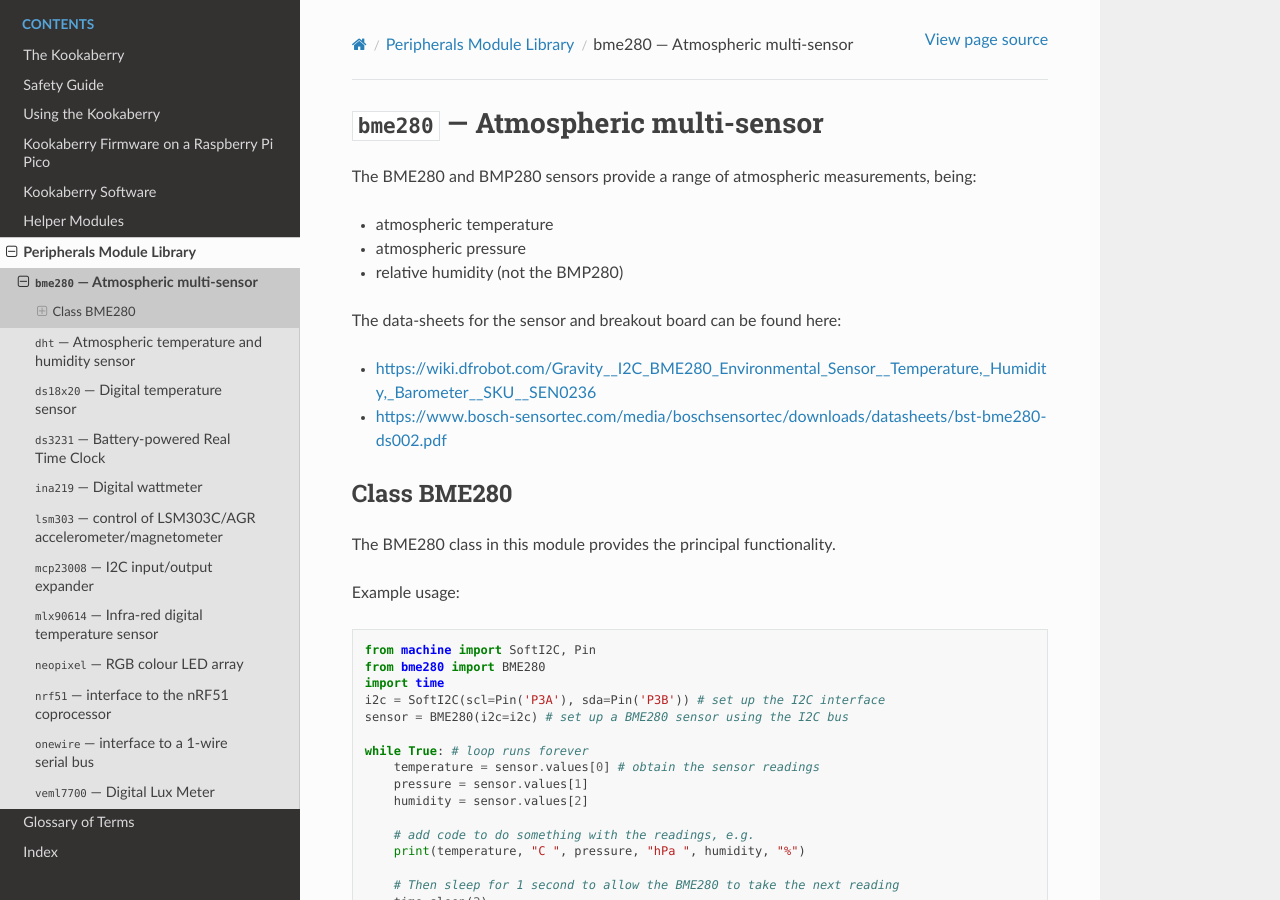
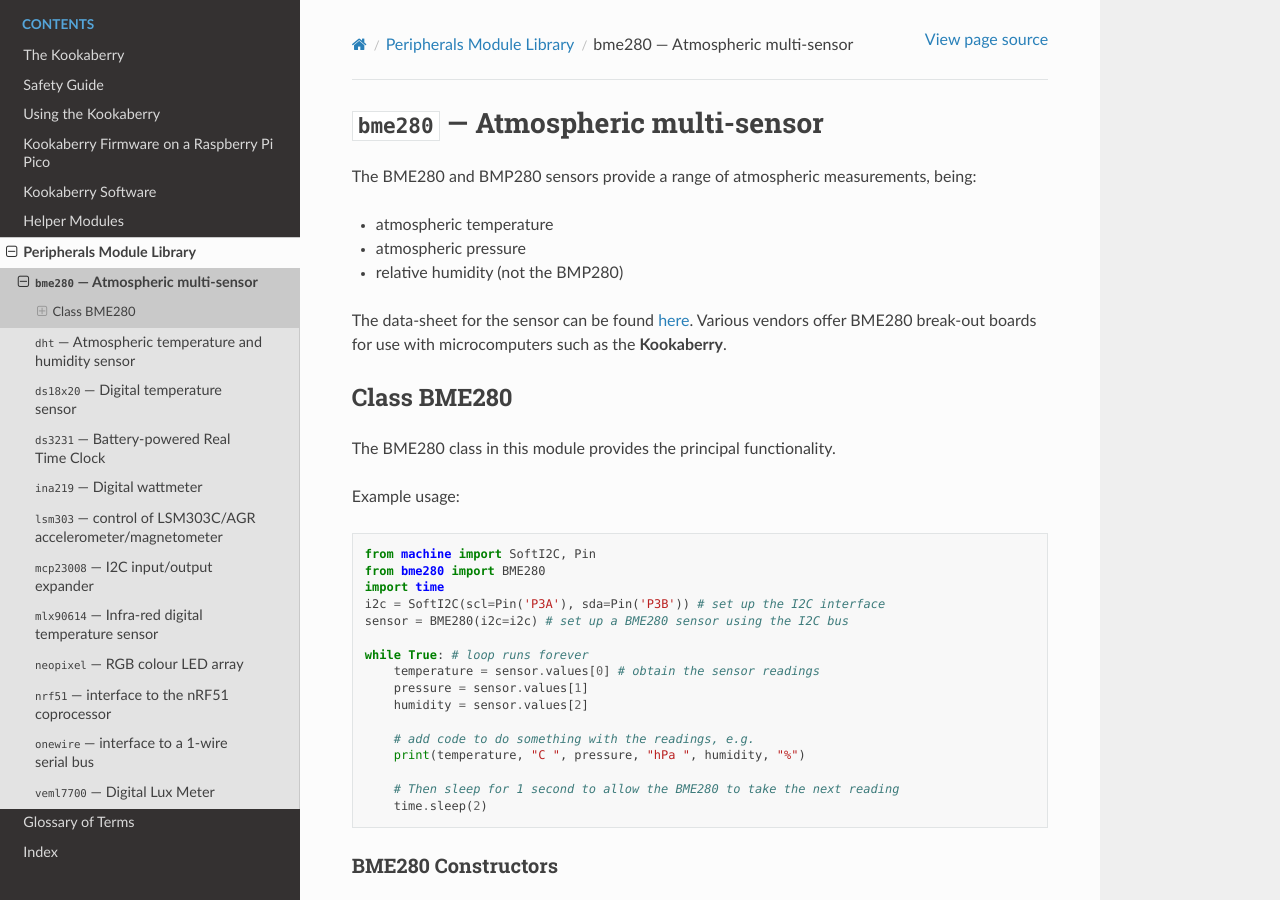
Before and after one commit to TDStrasser/Kookaberry-Reference-Guide, a Sphinx documentation site: the page built from docs/source/bme280.rst, in a window 1280 px wide and 900 px high. Built offline with Sphinx 7.4.7 and the Read the Docs theme 2.0.0, drawn with Linux system fonts in a browser that asks for light colours.

Commit message:
Removed link to DFRobot BME280 board.
It is only one of several on the market.

```diff
--- a/docs/source/bme280.rst
+++ b/docs/source/bme280.rst
@@ -16,10 +16,8 @@ The BME280 and BMP280 sensors provide a range of atmospheric measurements, being
 * relative humidity (not the BMP280)
 
 
-The data-sheets for the sensor and breakout board can be found here:
-
-* https://wiki.dfrobot.com/Gravity__I2C_BME280_Environmental_Sensor__Temperature,_Humidity,_Barometer__SKU__SEN0236
-* https://www.bosch-sensortec.com/media/boschsensortec/downloads/datasheets/bst-bme280-ds002.pdf
+The data-sheet for the sensor can be found `here <https://www.bosch-sensortec.com/media/boschsensortec/downloads/datasheets/bst-bme280-ds002.pdf>`_.
+Various vendors offer BME280 break-out boards for use with microcomputers such as the **Kookaberry**.
 
 
 Class BME280
```
